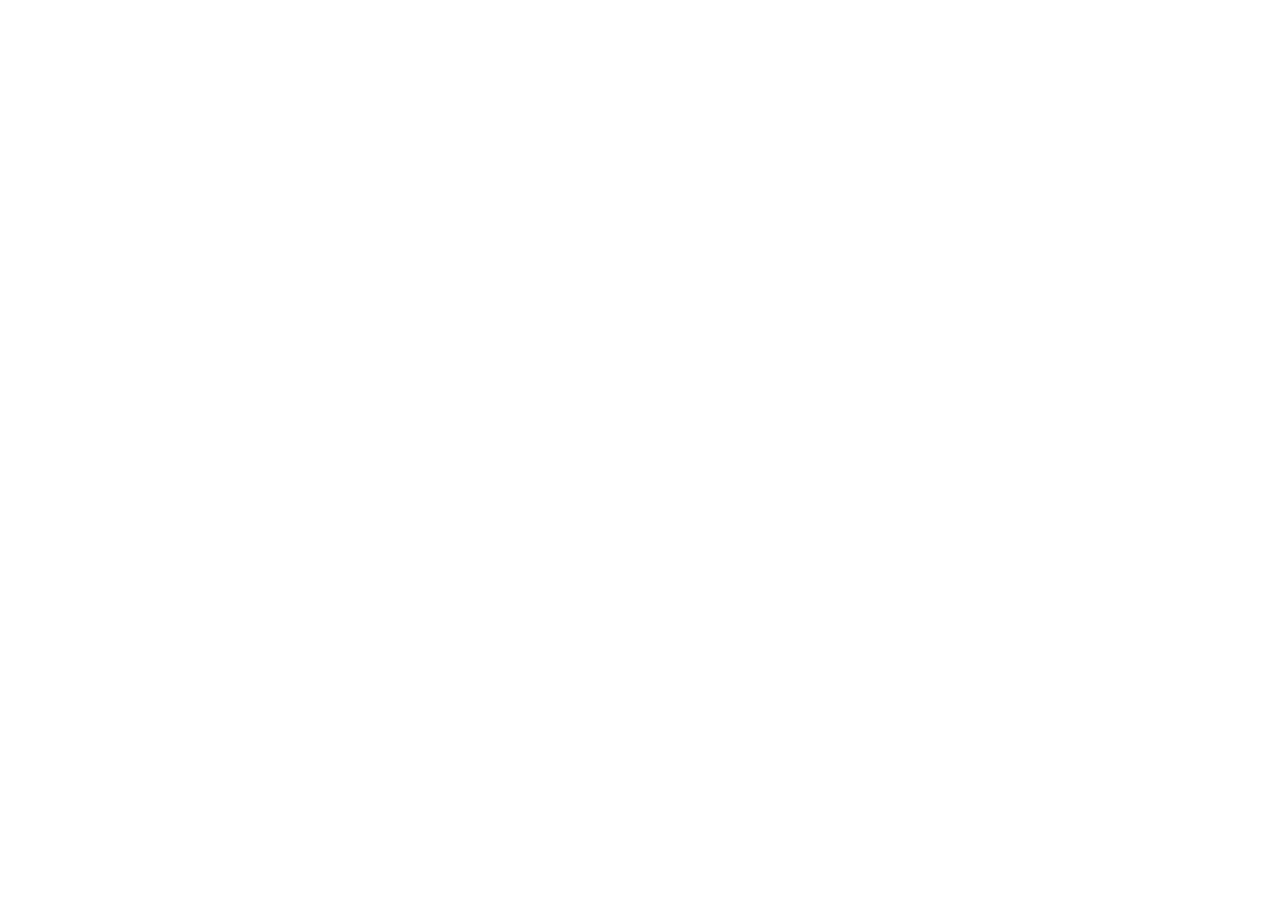
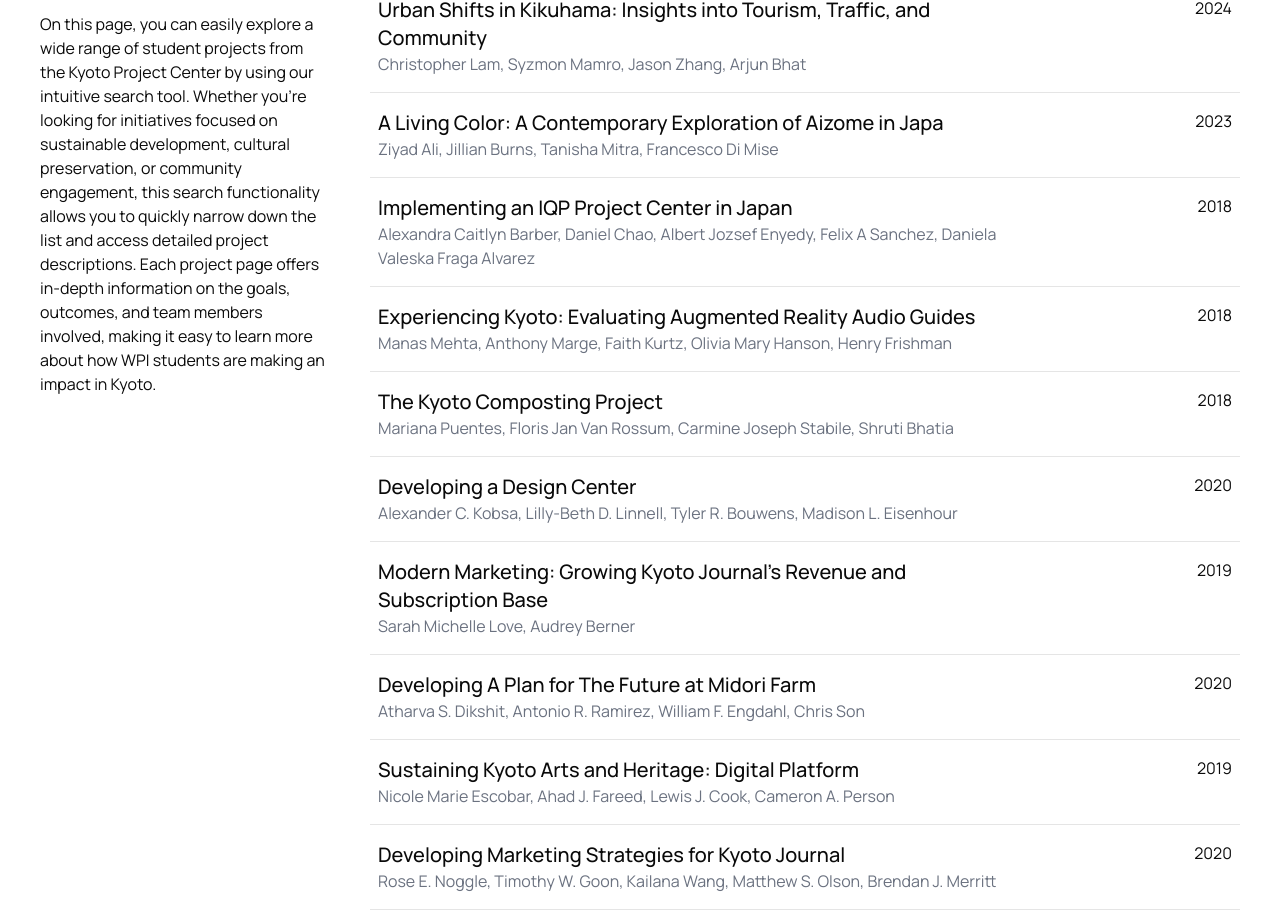
Before and after one commit to clam365/kyoto-project-center, a Next.js app: page /projects in a window 1280 px wide. Shown: the part 164-1088 px from the top of the page. Before the commit the page ends 800 px from the top, so only its background shows below. Built offline with nearby package versions, Linux system fonts and the light colour scheme.

Commit message:
COMPLETED

```diff
--- a/app/opendata/page.js
+++ b/app/opendata/page.js
@@ -3,22 +3,42 @@ import { useState } from 'react';
 import SearchBar from "@/app/opendata/searchbar";
 import OpenDataComponent from "@/app/opendata/opendatacomponent";
 import data from "@/app/opendata/data";
-import Contact from "@/components/landing-page/contact"
+import Contact from "@/components/landing-page/contact";
+
 export default function Page() {
     const [searchTerm, setSearchTerm] = useState(''); //store search term
+    const [currentPage, setCurrentPage] = useState(1); // track current page
+    const itemsPerPage = 15; // number of items per page
 
     const handleSearchChange = (term) => {
         setSearchTerm(term); //keep the casing as entered by the user
+        setCurrentPage(1); // reset to first page on search change
     };
 
-    //filter data based on searchTerm
+    // filter data based on searchTerm
     const filteredData = data.filter((item) =>
-        item.title.toLowerCase().includes(searchTerm.toLowerCase()) //case-insensitive search
+        item.title.toLowerCase().includes(searchTerm.toLowerCase()) // case-insensitive search
     );
+
+    // calculate the data to be displayed on the current page
+    const startIndex = (currentPage - 1) * itemsPerPage;
+    const currentData = filteredData.slice(startIndex, startIndex + itemsPerPage);
+
+    const handleNextPage = () => {
+        if (currentPage < Math.ceil(filteredData.length / itemsPerPage)) {
+            setCurrentPage(currentPage + 1);
+        }
+    };
+
+    const handlePreviousPage = () => {
+        if (currentPage > 1) {
+            setCurrentPage(currentPage - 1);
+        }
+    };
 
     return (
         <div>
-            <div className={"mt-8 flex justify-center m-auto  lg:px-10 lg:space-x-10"}>
+            <div className={"mt-8 flex justify-center m-auto lg:px-10 lg:space-x-10"}>
                 <div className={"w-1/4 hidden lg:block"}>
                     <h1 className={"text-3xl lg:text-4xl font-[500] mb-6 lg:mb-0"}>OPEN DATA</h1>
                     <p className={"mt-4"}>
@@ -36,9 +56,9 @@ export default function Page() {
                 </div>
                 <div className={"w-3/4"}>
                     <div className={"w-full"}>
-                        <SearchBar searchTerm={searchTerm} onSearchChange={handleSearchChange}/>
-                        <br/>
-                        {filteredData.map((item, index) => (
+                        <SearchBar searchTerm={searchTerm} onSearchChange={handleSearchChange} />
+                        <br />
+                        {currentData.map((item, index) => (
                             <OpenDataComponent
                                 key={index}
                                 title={item.title}
@@ -47,16 +67,31 @@ export default function Page() {
                                 year={item.year}
                             />
                         ))}
+                        <div className="flex justify-between mt-4">
+                            <button
+                                onClick={handlePreviousPage}
+                                disabled={currentPage === 1}
+                                className="px-4 py-2 bg-gray-300 rounded disabled:opacity-50"
+                            >
+                                &lt; Previous
+                            </button>
+                            <button
+                                onClick={handleNextPage}
+                                disabled={currentPage === Math.ceil(filteredData.length / itemsPerPage)}
+                                className="px-4 py-2 bg-gray-300 rounded disabled:opacity-50"
+                            >
+                                Next &gt;
+                            </button>
+                        </div>
                     </div>
                 </div>
             </div>
-            <br/>
-            <br/>
-            <br/>
-            <br/>
-            <br/>
-            <Contact/>
+            <br />
+            <br />
+            <br />
+            <br />
+            <br />
+            <Contact />
         </div>
-
     );
 }
--- a/app/projects/page.js
+++ b/app/projects/page.js
@@ -1,7 +1,94 @@
-export default function page() {
+"use client" //needed for search
+import { useState } from 'react';
+import SearchBar from "@/app/opendata/searchbar";
+import ProjectEntryComponent from "@/app/projects/projectentrycomponent";
+import projectlist from "@/app/projects/projectlist";
+import Contact from "@/components/landing-page/contact";
+
+export default function Page() {
+    const [searchTerm, setSearchTerm] = useState(''); //store search term
+    const [currentPage, setCurrentPage] = useState(1); // track current page
+    const itemsPerPage = 10; // number of items per page
+
+    const handleSearchChange = (term) => {
+        setSearchTerm(term); //keep the casing as entered by the user
+        setCurrentPage(1); // reset to first page on search change
+    };
+
+    // filter data based on searchTerm
+    const filteredData = projectlist.filter((item) =>
+        item.title.toLowerCase().includes(searchTerm.toLowerCase()) // case-insensitive search
+    );
+
+    // calculate the data to be displayed on the current page
+    const startIndex = (currentPage - 1) * itemsPerPage;
+    const currentProjects = filteredData.slice(startIndex, startIndex + itemsPerPage);
+
+    const handleNextPage = () => {
+        if (currentPage < Math.ceil(filteredData.length / itemsPerPage)) {
+            setCurrentPage(currentPage + 1);
+        }
+    };
+
+    const handlePreviousPage = () => {
+        if (currentPage > 1) {
+            setCurrentPage(currentPage - 1);
+        }
+    };
+
     return (
         <div>
-            Hi!
+            <div className={"mt-8 flex justify-center m-auto lg:px-10 lg:space-x-10"}>
+                <div className={"w-1/4 hidden lg:block"}>
+                    <h1 className={"text-3xl lg:text-4xl font-[500] mb-6 lg:mb-0"}>STUDENT PROJECTS</h1>
+                    <p className={"mt-4"}>
+                        On this page, you can easily explore a wide range of student projects from the
+                        Kyoto Project Center by using our intuitive search tool. Whether you&#39;re
+                        looking for initiatives focused on sustainable development, cultural preservation,
+                        or community engagement, this search functionality allows you to quickly narrow
+                        down the list and access detailed project descriptions. Each project page offers
+                        in-depth information on the goals, outcomes, and team members involved, making it
+                        easy to learn more about how WPI students are making an impact in Kyoto.
+                    </p>
+                </div>
+                <div className={"w-3/4"}>
+                    <div className={"w-full"}>
+                        <SearchBar searchTerm={searchTerm} onSearchChange={handleSearchChange} />
+                        <br />
+                        {currentProjects.map((item, index) => (
+                            <ProjectEntryComponent
+                                key={index}
+                                title={item.title}
+                                authors={item.authors}
+                                link={item.link}
+                                year={item.year}
+                            />
+                        ))}
+                        <div className="flex justify-between mt-4">
+                            <button
+                                onClick={handlePreviousPage}
+                                disabled={currentPage === 1}
+                                className="px-4 py-2 bg-gray-300 rounded disabled:opacity-50"
+                            >
+                                &lt; Previous
+                            </button>
+                            <button
+                                onClick={handleNextPage}
+                                disabled={currentPage === Math.ceil(filteredData.length / itemsPerPage)}
+                                className="px-4 py-2 bg-gray-300 rounded disabled:opacity-50"
+                            >
+                                Next &gt;
+                            </button>
+                        </div>
+                    </div>
+                </div>
+            </div>
+            <br />
+            <br />
+            <br />
+            <br />
+            <br />
+            <Contact />
         </div>
-    )
+    );
 }
--- /dev/null
+++ b/app/projects/projectentrycomponent.jsx
@@ -0,0 +1,30 @@
+import PropTypes from "prop-types";
+import Link from "next/link";
+
+
+const ProjectEntryComponent = ({title, authors, link, year}) => {
+  return (
+      <Link href={link} >
+          <div>
+              <div className={"hover:bg-[#ececec] transition p-2 rounded-md flex"}>
+                  <div className={"w-3/4"}>
+                      <h1 className={"text-xl font-[500] "}>{title}</h1>
+                      <p className={"text-gray-500"}>{authors}</p>
+                  </div>
+                  <div className={"w-1/4 text-right"}>{year}</div>
+              </div>
+              <hr className={"my-2 text-black"}/>
+          </div>
+
+      </Link>
+  )
+}
+
+ProjectEntryComponent.propTypes = {
+    title: PropTypes.string.isRequired,
+    authors: PropTypes.string.isRequired,
+    link: PropTypes.string.isRequired,
+    year: PropTypes.string.isRequired
+};
+
+export default ProjectEntryComponent;
--- a/app/projects/projectlist.js
+++ b/app/projects/projectlist.js
@@ -143,6 +143,12 @@ const projectlist = [
         link: "https://digital.wpi.edu/concern/student_works/41687p01j?locale=en",
         year: "2023",
     },
+    {
+        title: "Mapping for the Future of Gojo Rakuen",
+        authors: "Sean Patrick Duffy, Benjamin N. Klaiman, Connor Robert Lepage, Clayton LeRoy Besch",
+        link: "https://digital.wpi.edu/concern/student_works/xp68kj66c?locale=en",
+        year: "2019"
+    },
 
 ]
 
--- /dev/null
+++ b/app/projects/searchbar.jsx
@@ -0,0 +1,18 @@
+import { Search } from 'lucide-react';
+
+const SearchBar = ({ searchProject, onSearchChange }) => {
+    return (
+        <div className="flex items-center bg-[#f1f1f1] rounded-full px-4 py-3 w-full  hover:bg-gray-200 transition">
+            <Search className="text-gray-500 w-5 h-5" />
+            <input
+                type="text"
+                value={searchProject}
+                onChange={(e) => onSearchChange(e.target.value)}
+                placeholder="Search student projects by title or year"
+                className="bg-transparent ml-2 w-full outline-none text-gray-700"
+            />
+        </div>
+    );
+};
+
+export default SearchBar;
```
